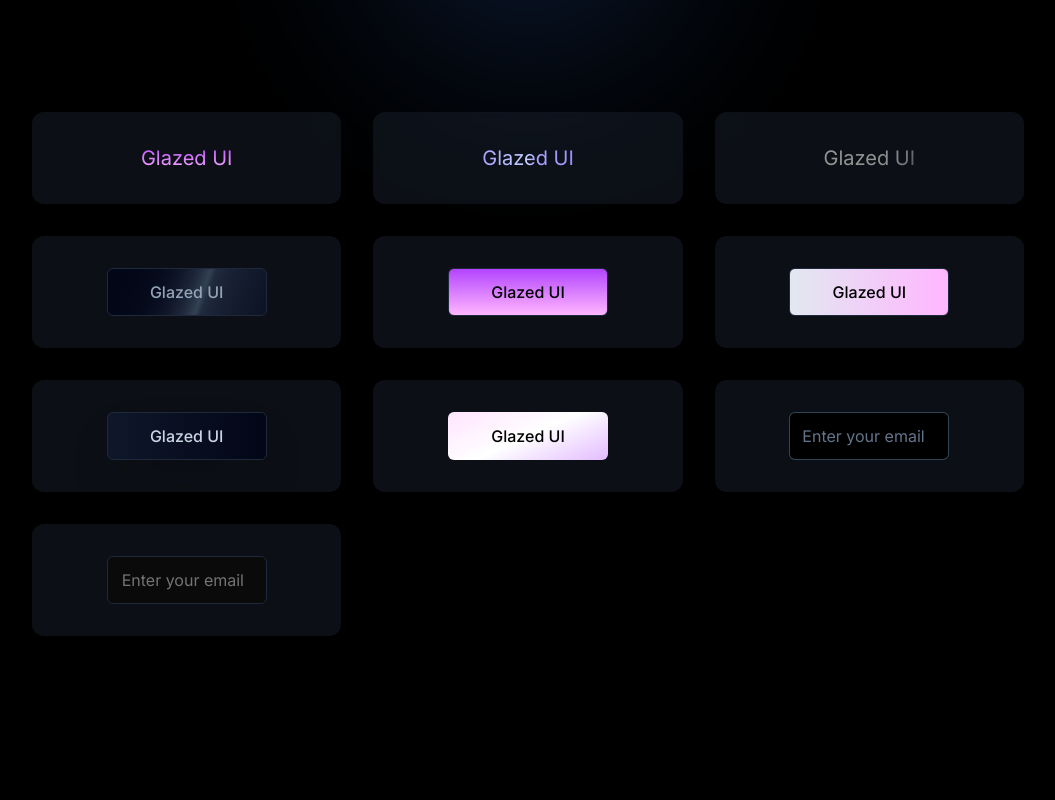
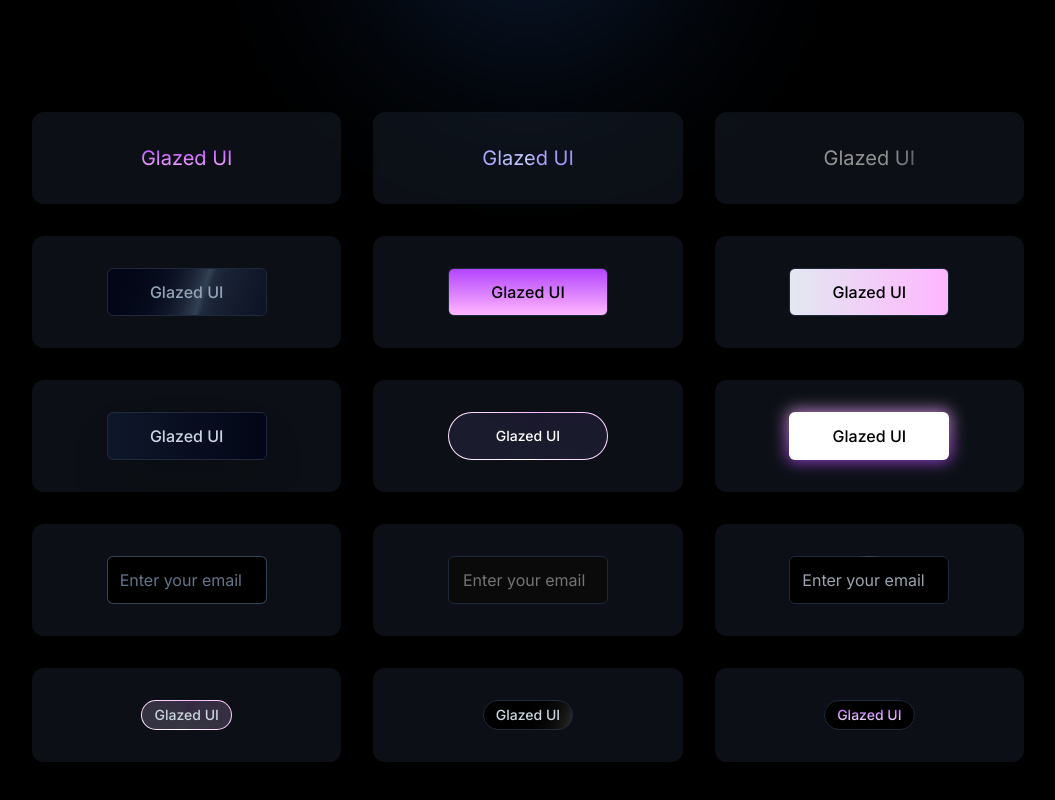
Before and after one commit to ibelick/ui-snippets, a Next.js app: page / in a window 1280 px wide. Shown: the part 320-1120 px from the top of the page, without its empty margins (112-1167 px from the left). Built offline with nearby package versions, Linux system fonts and the light colour scheme.

Commit message:
feat: init badge, add ButtonShadowGradient, add InputPulseBorder

```diff
--- a/app/page.tsx
+++ b/app/page.tsx
@@ -7,14 +7,19 @@ import ButtonGradient from '@/components/lab/Button/ButtonGradient';
 import ButtonHoverGradient from '@/components/lab/Button/ButtonHoverGradient';
 import ButtonBackgroundSpotlight from '@/components/lab/Button/ButtonBackgroundSpotlight';
 import ButtonRotatingBackgroundGradient from '@/components/lab/Button/ButtonRotatingBackgroundGradient';
+import ButtonShadowGradient from '@/components/lab/Button/ButtonShadowGradient';
 import InputGradientBorder from '@/components/lab/Input/InputGradientBorder';
 import InputSpotlightBorder from '@/components/lab/Input/InputSpotlightBorder';
+import InputPulseBorder from '@/components/lab/Input/InputPulseBorder';
+import BadgeAnimatedGradientBorder from '@/components/lab/Badge/BadgeAnimatedGradientBorder';
 import { GitHubLogoIcon, TwitterLogoIcon } from '@radix-ui/react-icons';
+import BadgeShine from '@/components/lab/Badge/BadgeShine';
+import BadgeTextGradient from '@/components/lab/Badge/BadgeTextGradient';
 
 const Card: React.FC<{ children: React.ReactNode }> = ({ children }) => {
   return (
     // set the buttons to 160px
-    <div className='flex justify-center rounded-xl bg-gray-800/40 p-8 backdrop-blur [&>button]:w-40 [&>div]:w-40 [&>input]:w-40'>
+    <div className='flex items-center justify-center rounded-xl bg-gray-800/40 p-8 backdrop-blur [&>button]:w-40 [&>div]:w-40 [&>input]:w-40'>
       {children}
     </div>
   );
@@ -29,8 +34,13 @@ const COMPONENTS = [
   <ButtonHoverGradient />,
   <ButtonBackgroundSpotlight />,
   <ButtonRotatingBackgroundGradient />,
+  <ButtonShadowGradient />,
   <InputGradientBorder />,
   <InputSpotlightBorder />,
+  <InputPulseBorder />,
+  <BadgeAnimatedGradientBorder />,
+  <BadgeShine />,
+  <BadgeTextGradient />,
 ];
 
 export default function Home() {
--- /dev/null
+++ b/components/lab/Badge/BadgeAnimatedGradientBorder.tsx
@@ -0,0 +1,14 @@
+import React from 'react';
+
+const BadgeAnimatedGradientBorder = () => {
+  return (
+    <span className='relative inline-block overflow-hidden rounded-full p-[1px]'>
+      <span className='absolute inset-[-1000%] animate-[spin_2s_linear_infinite] bg-[conic-gradient(from_90deg_at_50%_50%,#ffb6ff_0%,#fff_50%,#ffb7ff_100%)]' />
+      <span className='inline-flex h-full w-full cursor-pointer items-center justify-center rounded-full bg-gray-950/80 px-3 py-1 text-sm font-medium text-slate-300 backdrop-blur-3xl'>
+        Glazed UI
+      </span>
+    </span>
+  );
+};
+
+export default BadgeAnimatedGradientBorder;
--- /dev/null
+++ b/components/lab/Badge/BadgeShine.tsx
@@ -0,0 +1,11 @@
+import React from 'react';
+
+const BadgeShine = () => {
+  return (
+    <span className='inline-flex h-full animate-background-shine cursor-pointer items-center justify-center rounded-full border border-slate-800 bg-[linear-gradient(110deg,#000,45%,#4D4B4B,55%,#000)] bg-[length:250%_100%] px-3 py-1 text-sm font-medium text-slate-300 backdrop-blur-3xl'>
+      Glazed UI
+    </span>
+  );
+};
+
+export default BadgeShine;
--- /dev/null
+++ b/components/lab/Badge/BadgeTextGradient.tsx
@@ -0,0 +1,13 @@
+import React from 'react';
+
+const BadgeTextGradient = () => {
+  return (
+    <span className='inline-flex h-full cursor-pointer items-center justify-center rounded-full border border-slate-800 bg-black px-3 py-1 text-sm font-medium text-slate-300 backdrop-blur-3xl'>
+      <span className='bg-gradient-to-t from-[#fff] to-[#b344ff] bg-clip-text text-transparent'>
+        Glazed UI
+      </span>
+    </span>
+  );
+};
+
+export default BadgeTextGradient;
--- a/components/lab/Button/ButtonRotatingBackgroundGradient.tsx
+++ b/components/lab/Button/ButtonRotatingBackgroundGradient.tsx
@@ -2,10 +2,11 @@ import React from 'react';
 
 const ButtonRotatingBackgroundGradient = () => {
   return (
-    <button className='relative inline-flex h-12 cursor-default items-center justify-center overflow-hidden rounded-md bg-gradient-to-b from-slate-800 to-slate-900 px-6 py-5 font-medium text-white transition-colors duration-500 focus:outline-none focus:ring-2 focus:ring-slate-400 focus:ring-offset-2 focus:ring-offset-slate-50'>
-      {/* height / width depends on the size of the button */}
-      <div className='absolute h-[300px] w-[300px] animate-[spin_6s_linear_infinite] bg-gradient-to-b from-[#ffb6ff] via-[#fff] to-[#b344ff] duration-200 ' />
-      <span className='relative text-black'>Glazed UI</span>
+    <button className='relative inline-flex h-12 overflow-hidden rounded-full p-[1px]'>
+      <span className='absolute inset-[-1000%] animate-[spin_2s_linear_infinite] bg-[conic-gradient(from_90deg_at_50%_50%,#ffb6ff_0%,#fff_50%,#ffb7ff_100%)]' />
+      <span className='inline-flex h-full w-full cursor-pointer items-center justify-center rounded-full bg-slate-950/90 px-3 py-1 text-sm font-medium text-white backdrop-blur-3xl'>
+        Glazed UI
+      </span>
     </button>
   );
 };
--- /dev/null
+++ b/components/lab/Button/ButtonShadowGradient.tsx
@@ -0,0 +1,10 @@
+const ButtonShadowGradient = () => {
+  return (
+    <button className='relative inline-flex h-12 w-full items-center justify-center rounded-md bg-white px-6 font-medium text-black transition-colors focus:outline-none focus:ring-2 focus:ring-slate-400 focus:ring-offset-2 focus:ring-offset-slate-50'>
+      <div className='absolute -inset-0.5 -z-10 rounded-lg bg-gradient-to-b from-[#ffb6ff] to-[#b344ff] opacity-75 blur' />
+      Glazed UI
+    </button>
+  );
+};
+
+export default ButtonShadowGradient;
--- /dev/null
+++ b/components/lab/Input/InputPulseBorder.tsx
@@ -0,0 +1,17 @@
+import React from 'react';
+
+const InputPulseBorder = () => {
+  return (
+    <div className='relative'>
+      <div className='absolute top-0 flex w-full justify-center'>
+        <div className='h-[1px] animate-border-width rounded-full bg-gradient-to-r from-[rgba(17,17,17,0)] via-white to-[rgba(17,17,17,0)] transition-all duration-1000' />
+      </div>
+      <input
+        className='block h-12 w-full rounded-md border border-slate-800 bg-black px-3 py-2 focus:outline-none focus:ring-1 focus:ring-slate-400 focus:ring-offset-1 focus:ring-offset-slate-50'
+        placeholder='Enter your email'
+      />
+    </div>
+  );
+};
+
+export default InputPulseBorder;
--- a/tailwind.config.ts
+++ b/tailwind.config.ts
@@ -12,6 +12,7 @@ export default {
         'text-gradient': 'text-gradient 1.5s linear infinite',
         'background-shine': 'background-shine 2s linear infinite',
         'pulse-slow': 'pulse 6s infinite cubic-bezier(0.4, 0, 0.6, 1)',
+        'border-width': 'border-width 3s infinite alternate',
       },
       keyframes: {
         'text-gradient': {
@@ -23,6 +24,10 @@ export default {
           from: { backgroundPosition: '0 0' },
           to: { backgroundPosition: '-200% 0' },
         },
+        'border-width': {
+          from: { width: '10px', opacity: '0' },
+          to: { width: '100px', opacity: '1' },
+        },
       },
     },
   },
```
